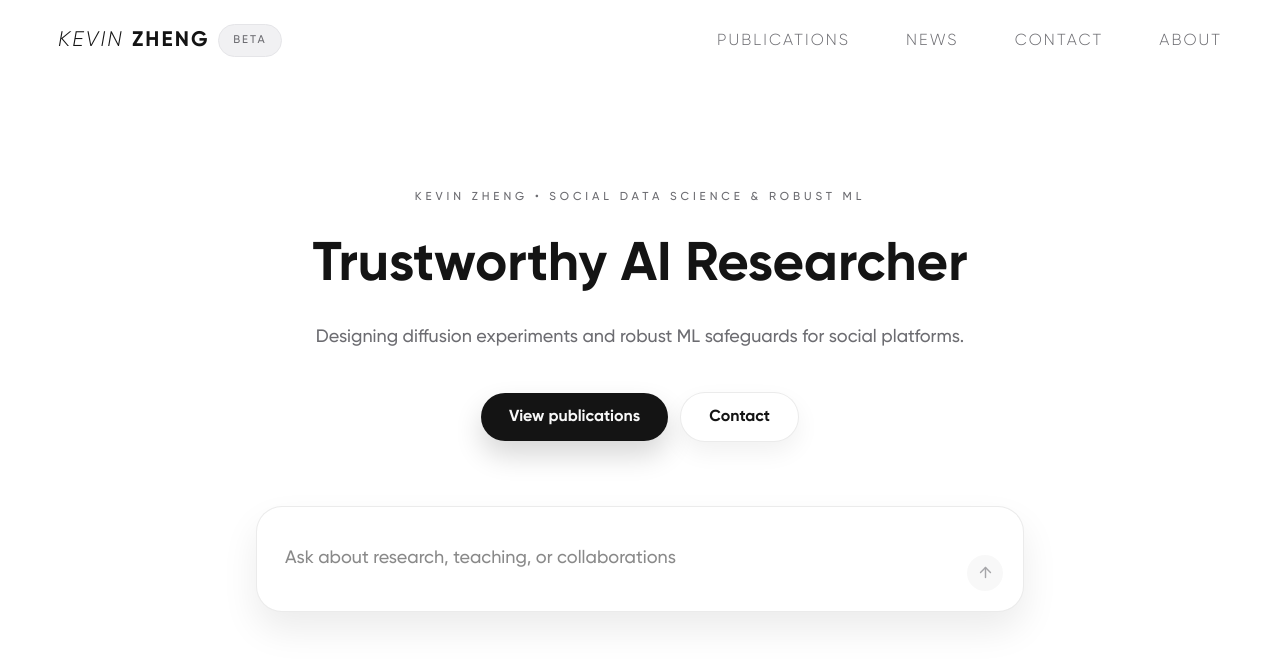
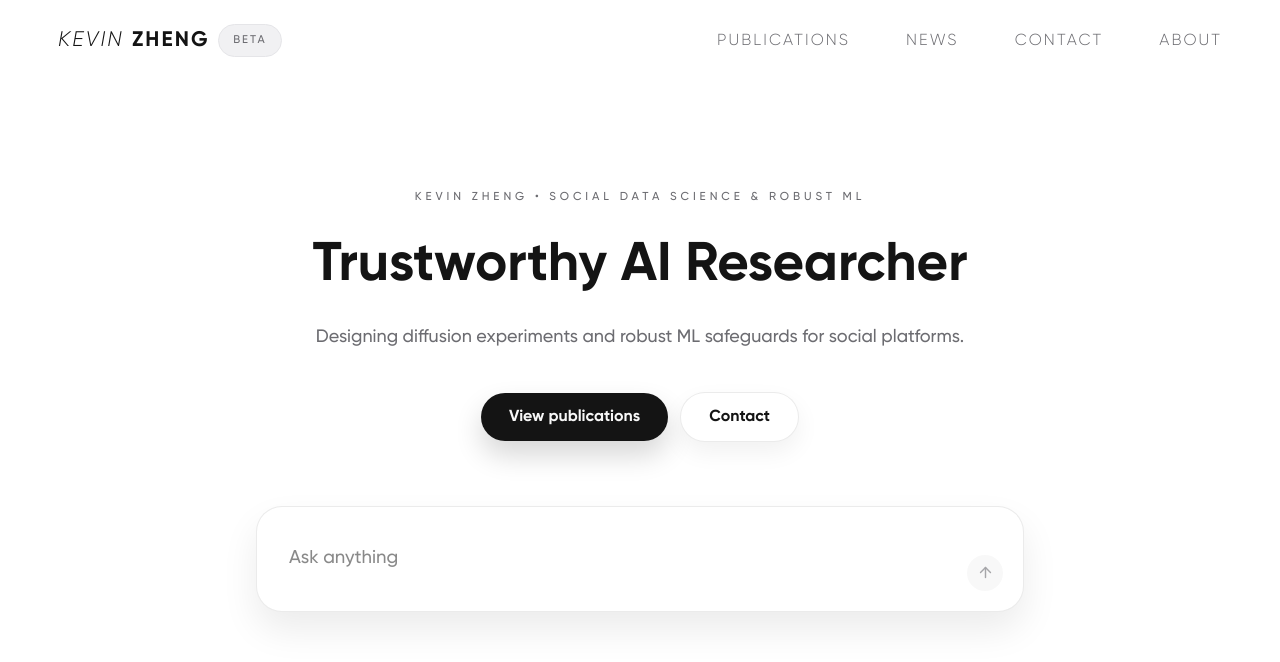
Before and after one commit to kyxzhe/kyxzhe.github.io, a Next.js app: page / in a window 1280 px wide. Shown: the top 662 px of the page. Built offline with nearby package versions, Linux system fonts and the light colour scheme; no server answers.

Commit message:
style: align chatbot placeholder and copy to ask anything

```diff
--- a/src/app/page.tsx
+++ b/src/app/page.tsx
@@ -70,11 +70,11 @@ export default function Home() {
         </section>
 
         <section className="w-full max-w-[48rem] flex flex-col items-center gap-4 mt-2">
-          <div className="w-full h-[106px] rounded-[26px] bg-white border border-[rgba(0,0,0,0.08)] shadow-[0_18px_36px_rgba(0,0,0,0.08)] px-5 md:px-7 flex items-center relative">
+          <div className="w-full h-[106px] rounded-[26px] bg-white border border-[rgba(0,0,0,0.08)] shadow-[0_18px_36px_rgba(0,0,0,0.08)] px-6 md:px-8 flex items-center relative">
             <input
               type="text"
-              placeholder="Ask about research, teaching, or collaborations"
-              className="flex-1 bg-transparent text-[17px] md:text-[18px] leading-relaxed text-foreground placeholder:text-muted-foreground focus:outline-none pr-20"
+              placeholder="Ask anything"
+              className="flex-1 bg-transparent text-[18px] md:text-[18.5px] leading-[1.4] text-foreground placeholder:text-muted-foreground focus:outline-none pr-20"
               aria-label="Ask a question"
               value={prompt}
               onChange={(e) => setPrompt(e.target.value)}
```
